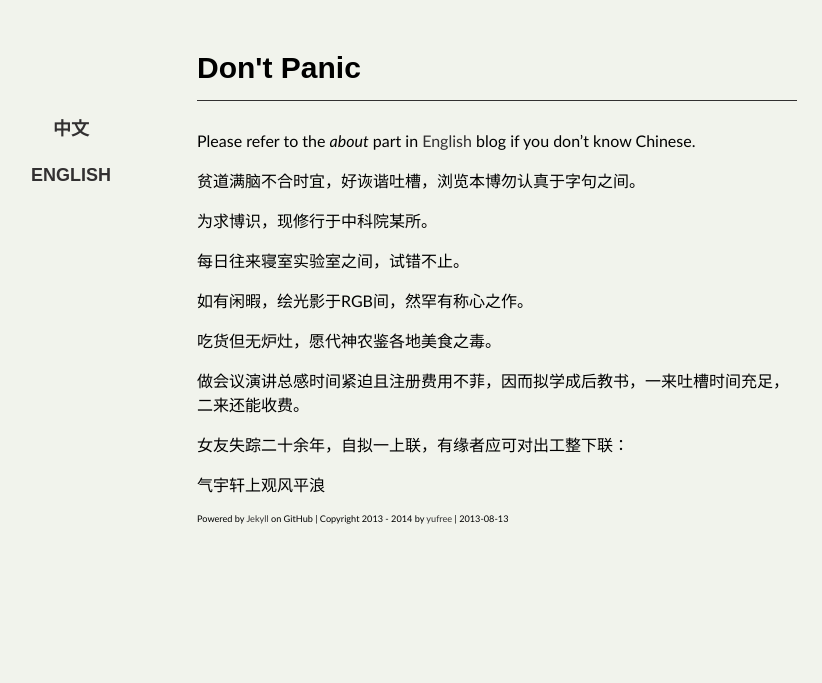
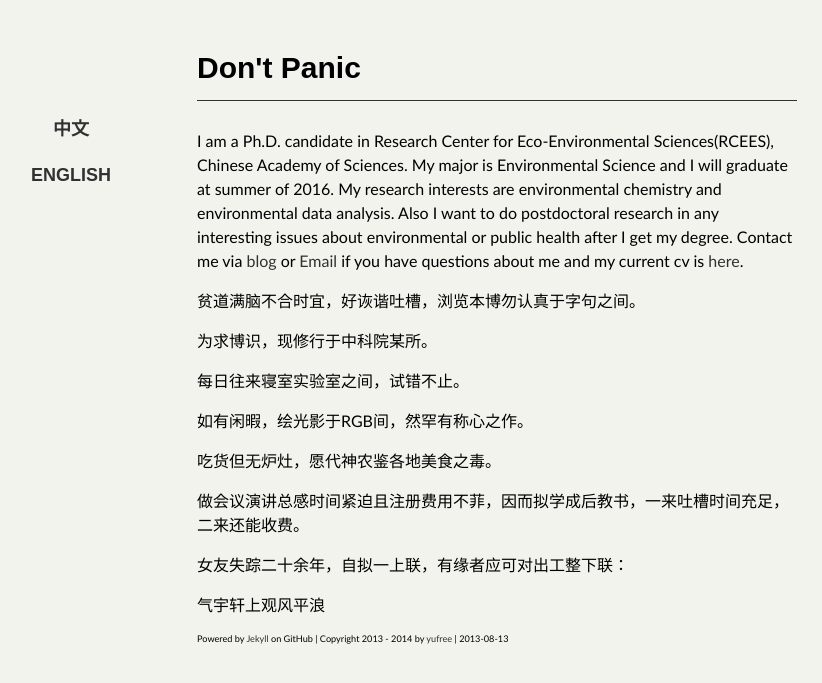
Before and after one commit to yufree/yufree.github.com, a Jekyll site: the page built from index.md, in a window 1280 px wide. Shown: the top 683 px of the page, without its empty margins (143-965 px from the left). Built offline with Jekyll 4.4.1, drawn with Linux system fonts in a browser that asks for light colours; some web fonts are replaced; Markdown is read by kramdown in place of the engine named in the settings; comment, search, counter and statistics services are not loaded.

Commit message:
revise english intro

```diff
--- a/index.md
+++ b/index.md
@@ -3,7 +3,7 @@ title: Don't Panic
 layout: home
 ---
 
-Please refer to the *about* part in [English](http://yufree.github.com/blog) blog if you don't know Chinese.
+I am a Ph.D. candidate in Research Center for Eco-Environmental Sciences(RCEES), Chinese Academy of Sciences. My major is Environmental Science and I will graduate at summer of 2016. My research interests are environmental chemistry and environmental data analysis. Also I want to do postdoctoral research in any interesting issues about environmental or public health after I get my degree. Contact me via [blog](http://yufree.cn/blog) or [Email](mailto:yufree@live.cn) if you have questions about me and my current cv is [here](https://www.dropbox.com/s/9qx4ty4bq0puatw/cv.pdf?dl=0).
 
 贫道满脑不合时宜，好诙谐吐槽，浏览本博勿认真于字句之间。
 
```
